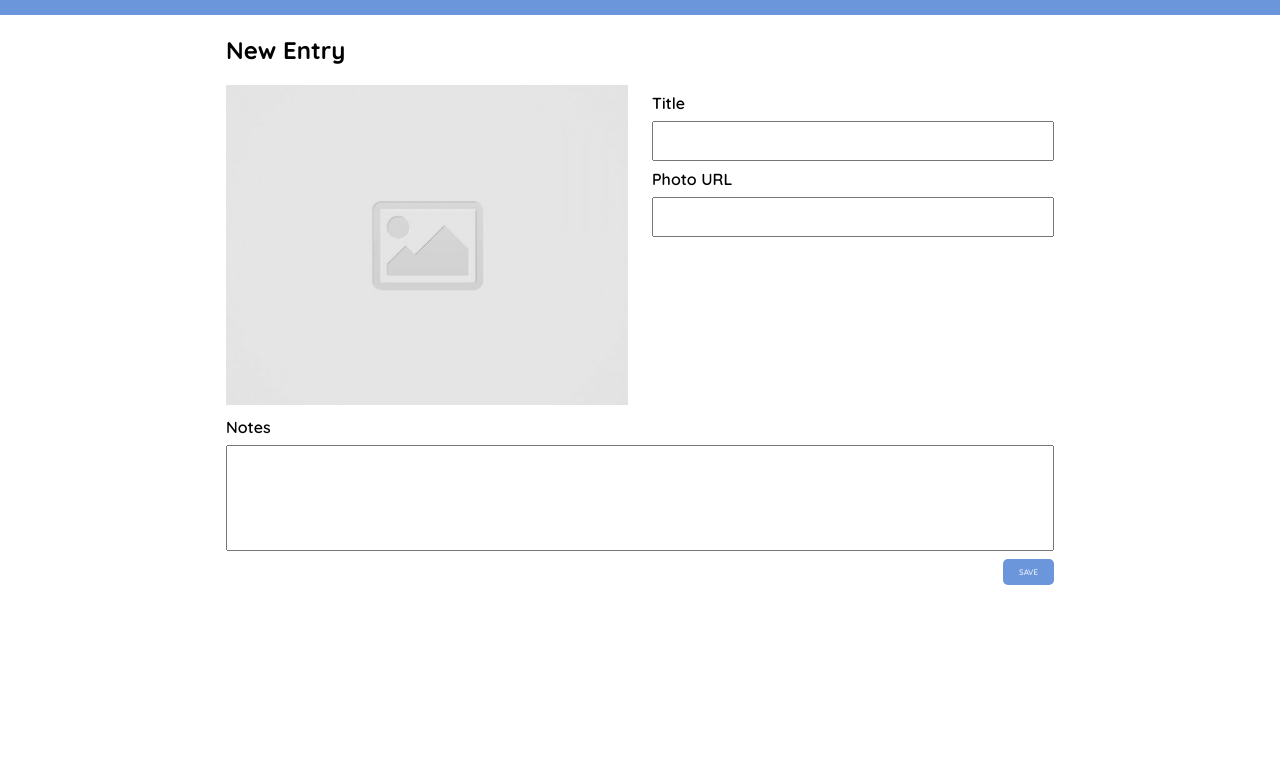
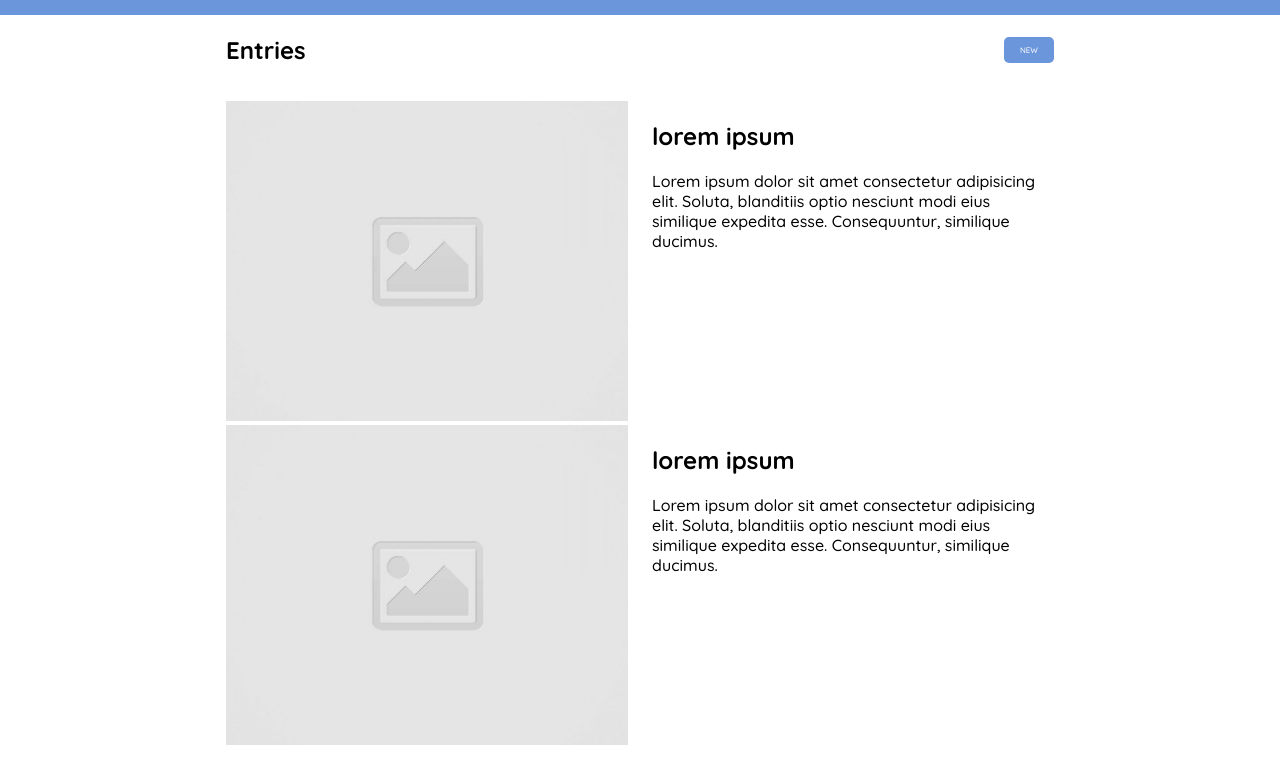
Before and after one commit to davin-phuong/code-journal, a website: page index.html in a window 1280 px wide. Shown: the part 46-811 px from the top of the page. Drawn offline with Linux system fonts and the light colour scheme.

Commit message:
Add some dummy journal entries to the unordered list in the HTML and style them to match the wireframe. #2.

```diff
--- a/css/styles.css
+++ b/css/styles.css
@@ -68,3 +68,29 @@ textarea {
   font-weight: 500;
   margin-bottom: 2rem;
 }
+
+.new-btn {
+  background-color: #6b96db;
+  color: white;
+  border-radius: 5px;
+  border: none;
+  padding: 0.5rem 1rem;
+  font-size: 0.5rem;
+  font-weight: 500;
+  text-decoration: none;
+  margin-top: auto;
+  margin-bottom: auto;
+}
+
+.justify-content {
+  justify-content: space-between;
+  display: flex;
+}
+
+ul {
+  padding: 0;
+}
+
+li {
+  list-style: none;
+}
--- a/index.html
+++ b/index.html
@@ -28,7 +28,7 @@
     </div>
   </header>
   <main>
-    <div data-view="entry-form">
+    <div data-view="entry-form" class="hidden">
       <div class="container">
         <form>
           <div class="row">
@@ -64,7 +64,44 @@
       </div>
     </div>
     <div data-view="entries">
-      <ul></ul>
+      <div class="container">
+        <div class="row">
+          <div class="column-full">
+            <div class="justify-content">
+              <h2>Entries</h2>
+              <a href="#" class="new-btn">NEW</a>
+            </div>
+          </div>
+        </div>
+        <ul>
+          <li>
+            <div class="row">
+              <div class="column-half">
+                <img src="images/placeholder-image-square.jpg" alt="placeholder">
+              </div>
+              <div class="column-half">
+                <h2>lorem ipsum</h2>
+                <p>
+                  Lorem ipsum dolor sit amet consectetur adipisicing elit. Soluta,
+                  blanditiis optio nesciunt modi eius similique expedita esse. Consequuntur, similique ducimus.
+                </p>
+              </div>
+            </div>
+            <div class="row">
+              <div class="column-half">
+                <img src="images/placeholder-image-square.jpg" alt="placeholder">
+              </div>
+              <div class="column-half">
+                <h2>lorem ipsum</h2>
+                <p>
+                  Lorem ipsum dolor sit amet consectetur adipisicing elit. Soluta,
+                  blanditiis optio nesciunt modi eius similique expedita esse. Consequuntur, similique ducimus.
+                </p>
+              </div>
+            </div>
+          </li>
+        </ul>
+      </div>
     </div>
   </main>
   <script src="js/data.js"></script>
```
